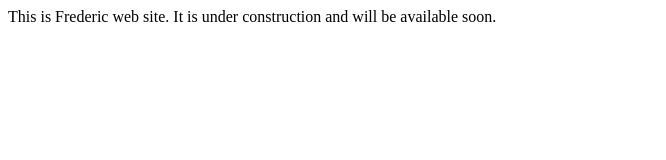
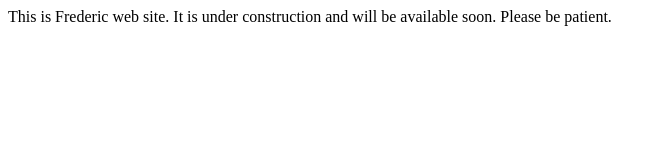
Before and after one commit to HoyneoBrother/Frederic.Blog, a plain HTML site: page index.html in a window 1280 px wide. Shown: the whole page, without its empty margins (0-666 px from the left). Drawn offline with Linux system fonts and the light colour scheme.

Commit message:
Update index.html

```diff
--- a/index.html
+++ b/index.html
@@ -5,7 +5,7 @@
 </head>
 <body>
 
-This is Frederic web site. It is under construction and will be available soon.
+This is Frederic web site. It is under construction and will be available soon. Please be patient.
 
 </body>
 </html>
```
